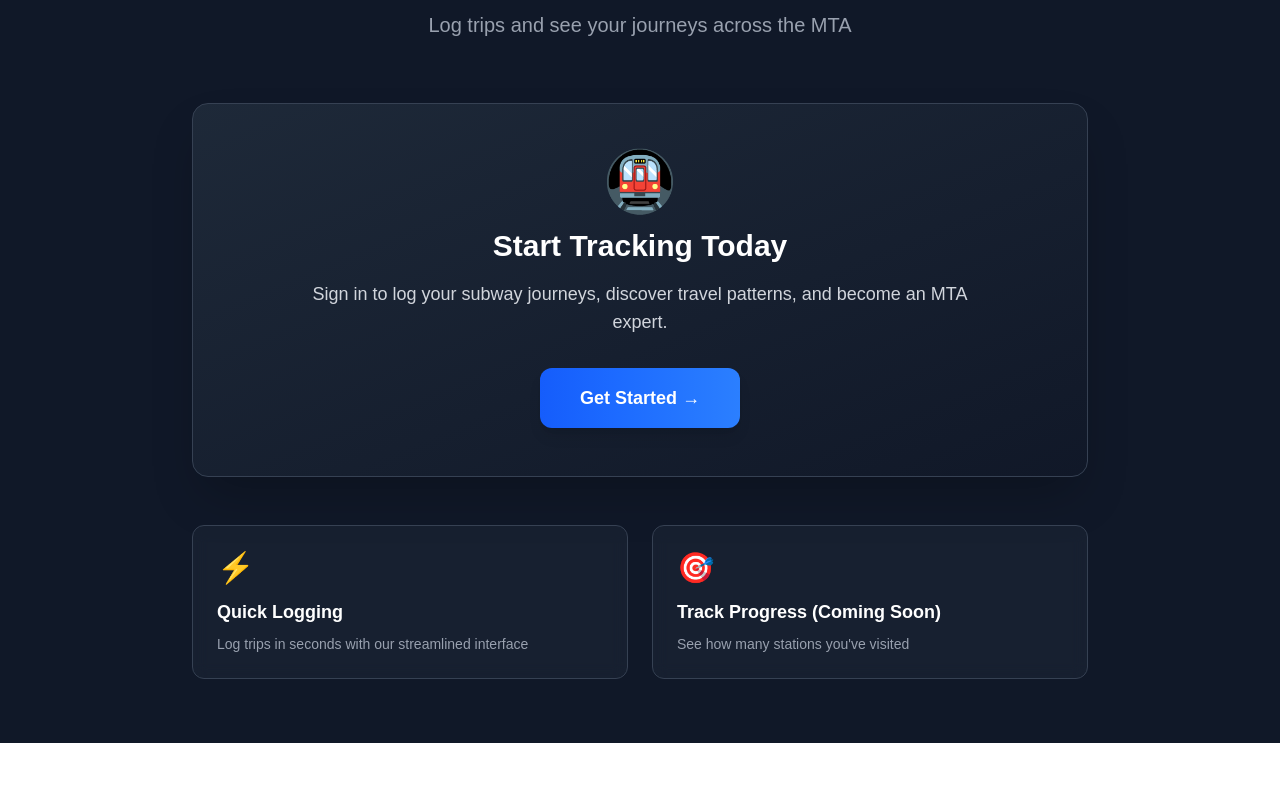
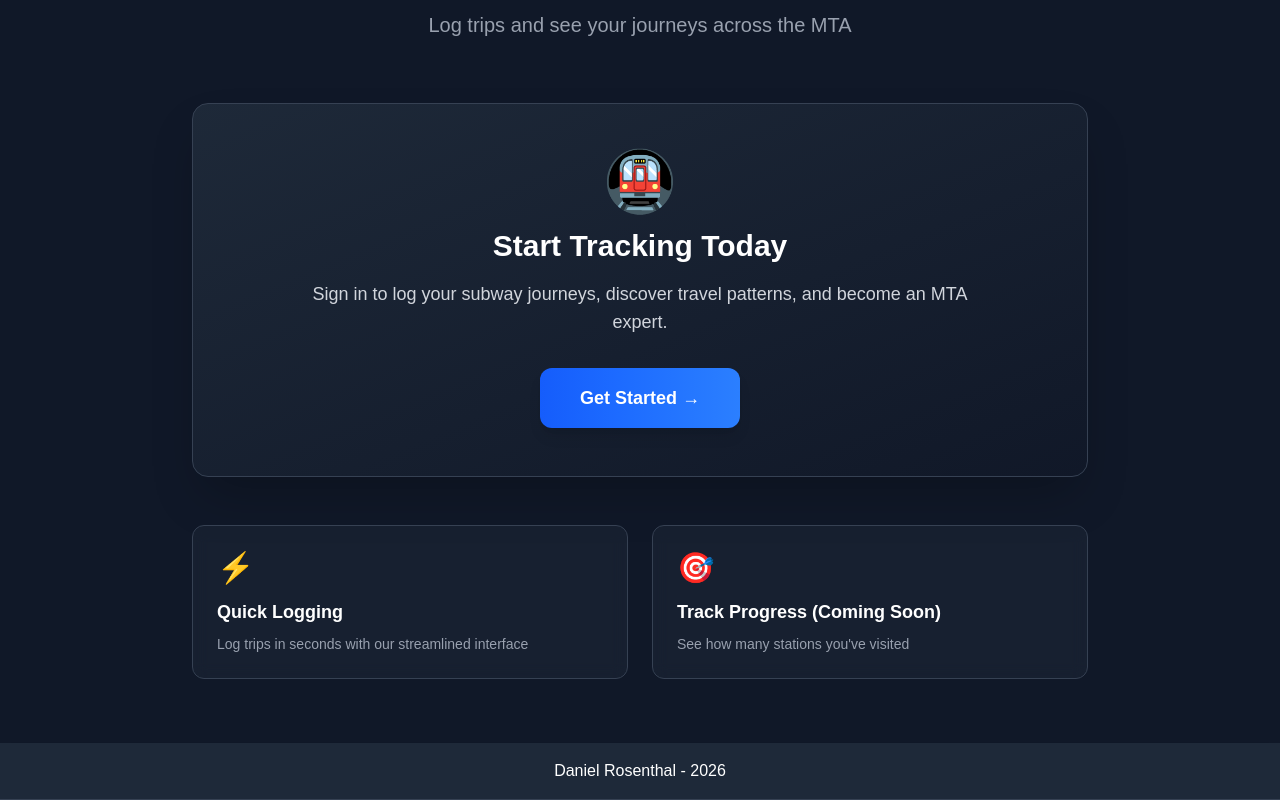
Before and after one commit to danielrosenthal0/metrohedron, a Next.js app: page / in a window 1280 px wide. Shown: the part 262-1062 px from the top of the page. Before the commit the page ends 1005 px from the top, so only its background shows below. Built offline with nearby package versions, Linux system fonts and the light colour scheme; no server answers; a web font is replaced by a local one.

Commit message:
adding my name to bottom of page

```diff
--- a/src/app/log-trip/page.tsx
+++ b/src/app/log-trip/page.tsx
@@ -1,5 +1,6 @@
 "use client";
 
+import BottomBar from "@/components/BottomBar";
 import TopNavBar from "@/components/TopNavBar";
 import { useEffect, useMemo, useState } from "react";
 
@@ -508,6 +509,7 @@ export default function LogTrip() {
           </div>
         </div>
       </main>
+      <BottomBar/>
 
       <AddTripModal
         isOpen={modalOpen}
--- a/src/app/page.tsx
+++ b/src/app/page.tsx
@@ -3,6 +3,7 @@ import { useEffect, useState } from "react";
 import Link from "next/link";
 import dynamic from "next/dynamic";
 import TopNavBar from "@/components/TopNavBar";
+import BottomBar from "@/components/BottomBar";
 
 const MapLine = dynamic(() => import("@/components/MapLine"), { ssr: false });
 
@@ -138,6 +139,7 @@ export default function Home() {
           )}
         </div>
       </main>
+      <BottomBar/>
     </div>
   );
 }
--- a/src/app/profile/page.tsx
+++ b/src/app/profile/page.tsx
@@ -8,6 +8,7 @@ import Link from "next/link";
 import { useState, useEffect, useMemo } from "react";
 import dynamic from 'next/dynamic';
 import { Station } from "@prisma/client";
+import BottomBar from "@/components/BottomBar";
 
 const Map = dynamic(() => import('@/components/Map'), { ssr: false });
 interface Line {
@@ -350,6 +351,7 @@ export default function Profile() {
           </div>
         ) : null}
       </main>
+      <BottomBar/>
     </div>
   );
 }
--- /dev/null
+++ b/src/components/BottomBar.tsx
@@ -0,0 +1,9 @@
+export default function BottomBar() {
+  return (
+    <div className="bg-gray-800 border-b border-gray-700 text-white p-4 shadow-lg backdrop-blur-sm bg-opacity-95 sticky top-0 z-50">
+<div className="container mx-auto flex justify-center items-center">
+  Daniel Rosenthal - 2026
+</div>
+    </div>
+  )
+}
```
